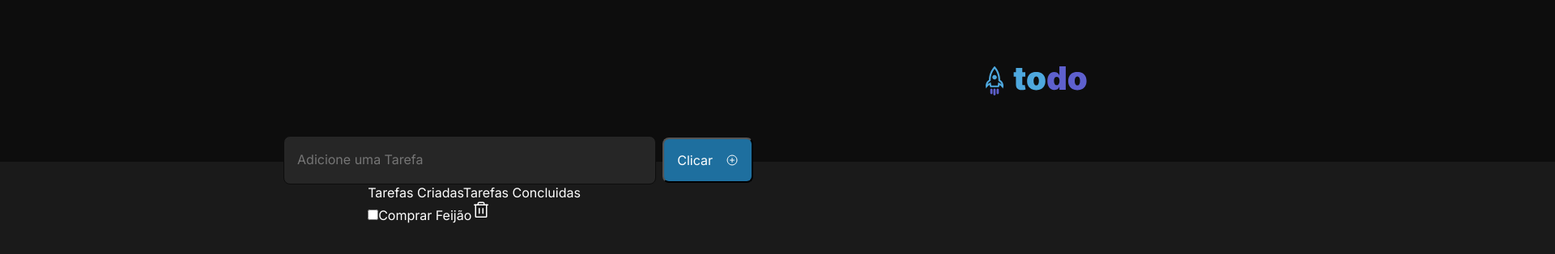
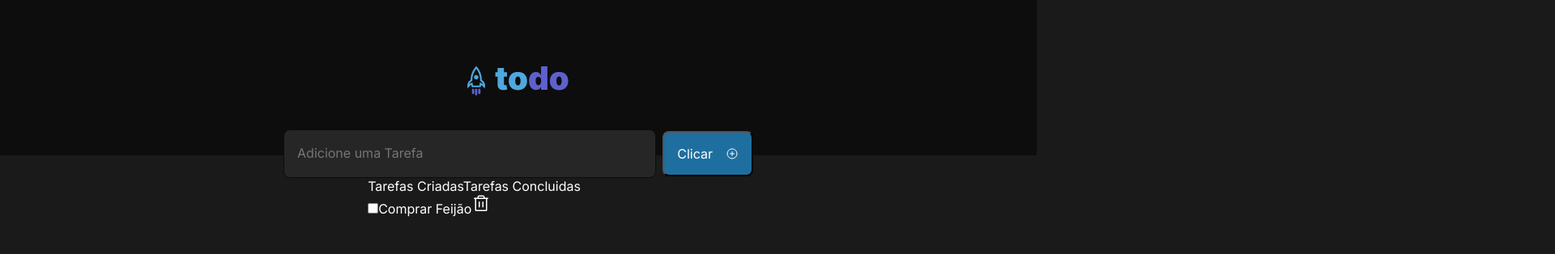
Before and after one commit to joao-dias12/project_todo_list, a React (Vite) app: page / in a window 1280 px wide. Shown: the top 314 px of the page at 81% size, 1920 px wide, since content can reach past the window. Built offline with nearby package versions, Linux system fonts and the light colour scheme.

Commit message:
fix - Resolvendo a Header

```diff
--- a/src/components/Header.module.css
+++ b/src/components/Header.module.css
@@ -2,7 +2,7 @@
     background: var(--gray-700);
     display: flex;
     justify-content: center;
-    padding: 4.5rem 100%  5rem;
+    padding: 4.5rem  5rem;
 
 
 }
```
